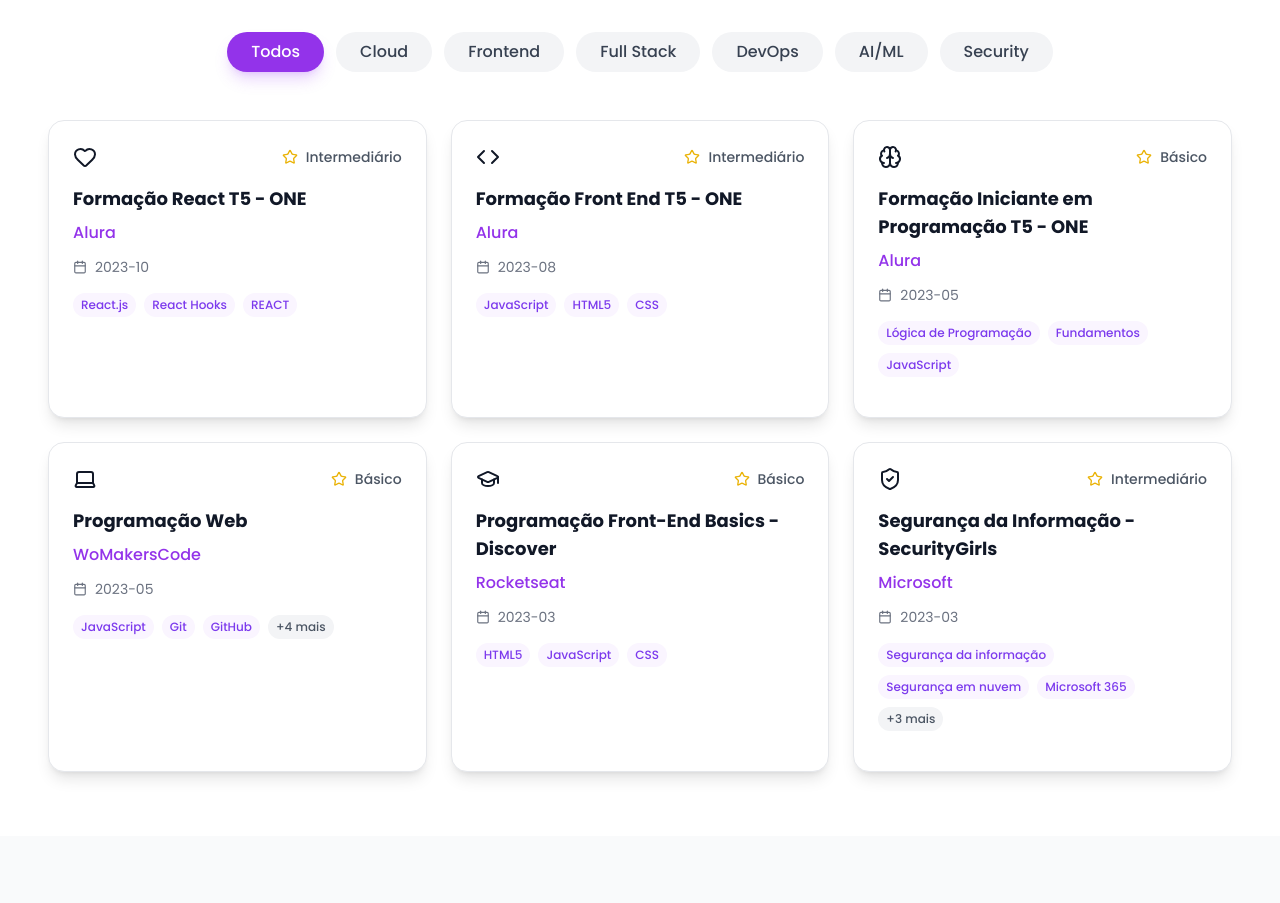
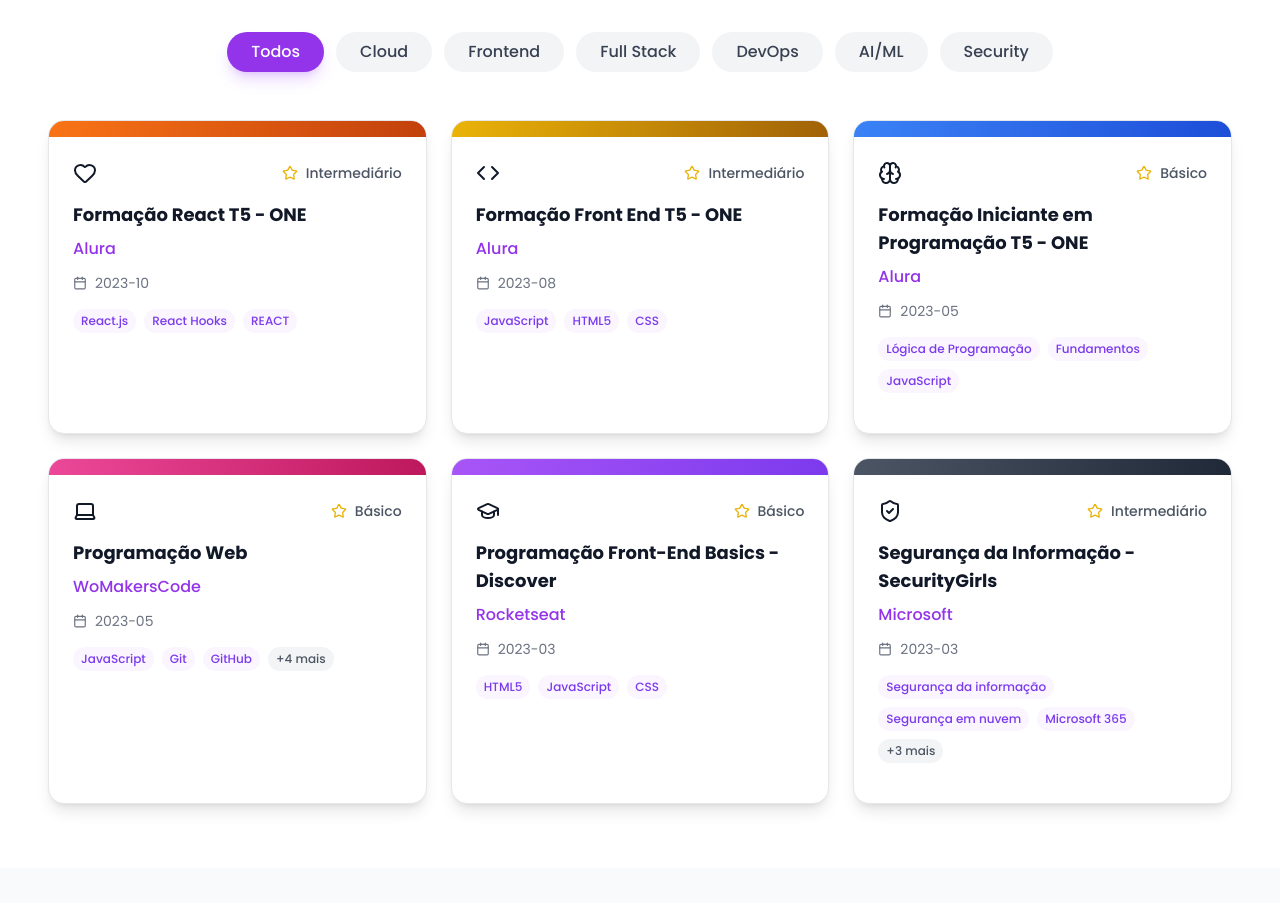
Before and after one commit to DeysRodrigues/portfolio, a React (Vite) app in the folder my-portfolio/: page / in a window 1280 px wide. Shown: the part 4060-4963 px from the top of the page. Built offline with nearby package versions, Linux system fonts and the light colour scheme.

Commit message:
style: enhanced certificates section design

```diff
--- a/my-portfolio/src/components/Certificates.tsx
+++ b/my-portfolio/src/components/Certificates.tsx
@@ -64,7 +64,7 @@
     date: "2023-03",
     category: "Frontend",
     level: "Básico",
-    credentialId: "N/A",
+    credentialId: "N/A-discover",
     skills: ["HTML5", "JavaScript", "CSS"],
     color: "from-purple-500 to-purple-700",
     icon: <GraduationCap />,
@@ -76,7 +76,7 @@
     date: "2023-03",
     category: "Security",
     level: "Intermediário",
-    credentialId: "N/A",
+    credentialId: "N/A-security",
     skills: [
       "Segurança da informação",
       "Segurança em nuvem",
@@ -193,7 +193,7 @@
               className="group bg-white dark:bg-gray-900 rounded-2xl overflow-hidden shadow-lg hover:shadow-2xl transition-all duration-500 border border-gray-200 dark:border-gray-700"
             >
               {/* Header with gradient */}
-              {/* <div className={`h-4 bg-gradient-to-r ${cert.color}`}></div> */}
+              <div className={`h-4 bg-gradient-to-r ${cert.color}`}></div>
 
               <div className="p-6">
                 {/* Icon and Level */}
```
